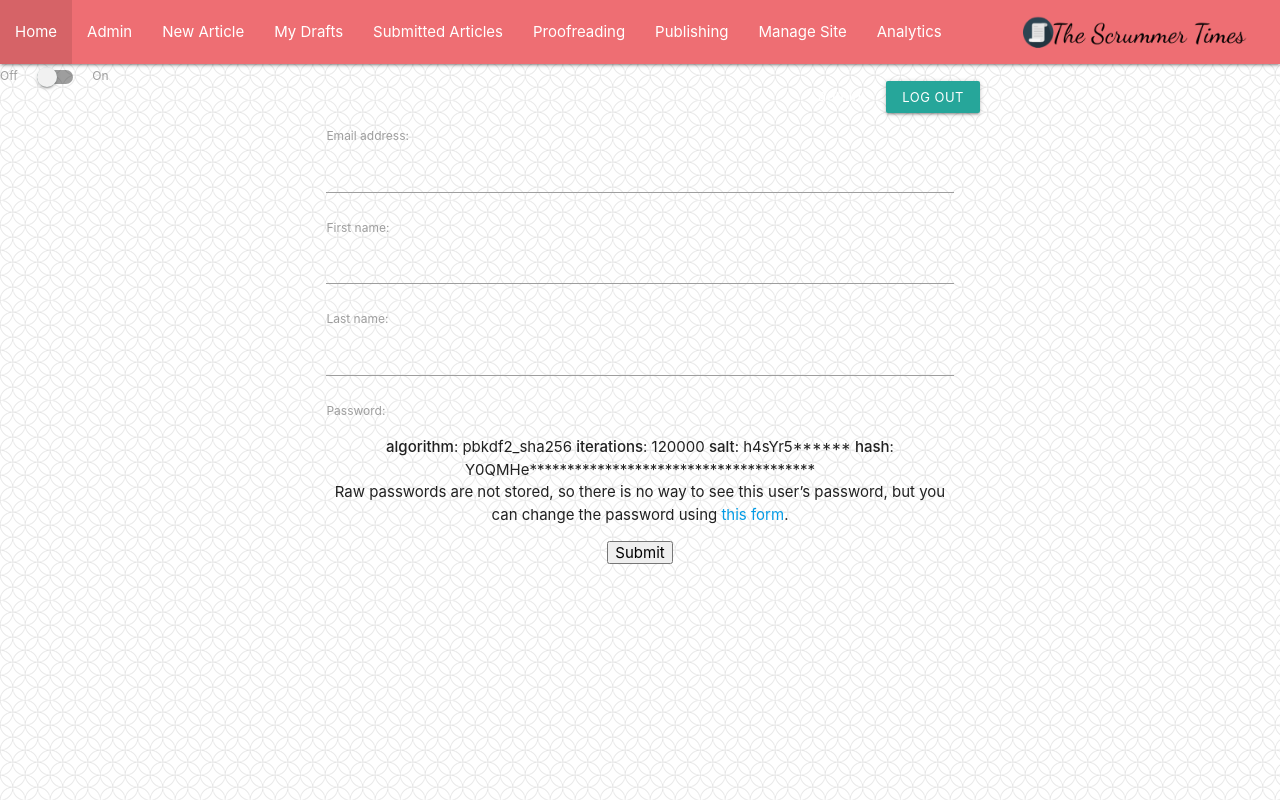
After one commit to bednik/IT-Prosjektarbeid-I, a Django app: page /accounts/profile/edit/ in a window 1280 px wide. The commit adds this page. Run offline with Django 3.2, Linux system fonts and the light colour scheme; a user stored in the database is signed in.

Commit message:
Fikset "min side"

```diff
--- a/Scrumfeed/ScrummerTimes/templates/ScrummerTimes/layout.html
+++ b/Scrumfeed/ScrummerTimes/templates/ScrummerTimes/layout.html
@@ -108,7 +108,7 @@
                     {% endif %}
                      {% if user.is_authenticated %}
                     <li class="right" style="margin-right: 10px">
-                        {{request.user}}
+                        <a href="{% url 'accounts:profile' %}">{{request.user}}</a>
                     </li>
                     {% endif %}
                 </ul>
--- /dev/null
+++ b/Scrumfeed/accounts/forms.py
@@ -0,0 +1,14 @@
+from django import forms
+from django.contrib.auth.models import User
+from django.contrib.auth.forms import UserCreationForm, UserChangeForm
+
+class EditProfileForm(UserChangeForm):
+
+    class Meta:
+        model = User
+        fields = (
+            'email',
+            'first_name',
+            'last_name',
+            'password'
+        )
--- /dev/null
+++ b/Scrumfeed/accounts/templates/accounts/edit_profile.html
@@ -0,0 +1,15 @@
+{% extends 'ScrummerTimes/layout.html' %}
+{%load static%}
+{% block content %}
+
+<div class="container">
+    <form method="post">
+        {% csrf_token %}
+        {{ form.as_p }}
+
+        <button type="submit">Submit</button>
+    </form>
+
+</div>
+
+{% endblock %}
--- a/Scrumfeed/accounts/urls.py
+++ b/Scrumfeed/accounts/urls.py
@@ -6,5 +6,9 @@ app_name = 'accounts'
 urlpatterns = [
     url(r'^signup/$',views.signup_view, name="signup"),
     url(r'^login/$',views.login_view, name="login"),
-    url(r'^logout/$',views.logout_view, name="logout")
+    url(r'^logout/$',views.logout_view, name="logout"),
+    url(r'^profile/$',views.profile, name="profile"),
+    url(r'^profile/edit/$',views.edit_profile, name="edit_profile"),
+    url(r'^change-password/$',views.change_password, name="change_password"),
+
 ]
--- a/Scrumfeed/accounts/views.py
+++ b/Scrumfeed/accounts/views.py
@@ -1,6 +1,10 @@
 from django.shortcuts import render, redirect
 from django.contrib.auth.forms import UserCreationForm, AuthenticationForm
 from django.contrib.auth import login, logout
+from django.contrib.auth.models import User
+from django.contrib.auth.forms import UserChangeForm, PasswordChangeForm
+from accounts.forms import EditProfileForm
+from django.contrib.auth import update_session_auth_hash
 
 def signup_view(request):
     if request.method == 'POST':
@@ -33,3 +37,36 @@ def logout_view(request):
     if request.method == 'POST':
         logout(request)
         return redirect('/ScrummerTimes')
+
+def profile(request):
+    args = {'user': request.user}
+    return render(request, 'accounts/profile.html', args)
+
+def edit_profile(request):
+    if request.method == 'POST':
+        form = EditProfileForm(request.POST, instance=request.user)
+
+        if form.is_valid():
+            form.save()
+            return redirect('/accounts/profile')
+
+    else:
+        form = EditProfileForm(instance=request.user)
+        args = {'form': form}
+        return render(request, 'accounts/edit_profile.html', args)
+
+def change_password(request):
+    if request.method == 'POST':
+        form = PasswordChangeForm(data=request.POST, user=request.user)
+
+        if form.is_valid():
+            form.save()
+            update_session_auth_hash(request, form.user)
+            return redirect('/accounts/profile')
+        else:
+            return redirect('/accounts/change-password')
+
+    else:
+        form = PasswordChangeForm(user=request.user)
+        args = {'form': form}
+        return render(request, 'accounts/change_password.html', args)
```
Also changed, not shown: Scrumfeed/ScrummerTimes/views.py (+6 -6 lines), Scrumfeed/accounts/templates/accounts/change_password.html (added, +15 -0 lines), Scrumfeed/accounts/templates/accounts/profile.html (added, +21 -0 lines), Scrumfeed/comments/migrations/0001_initial.py.
